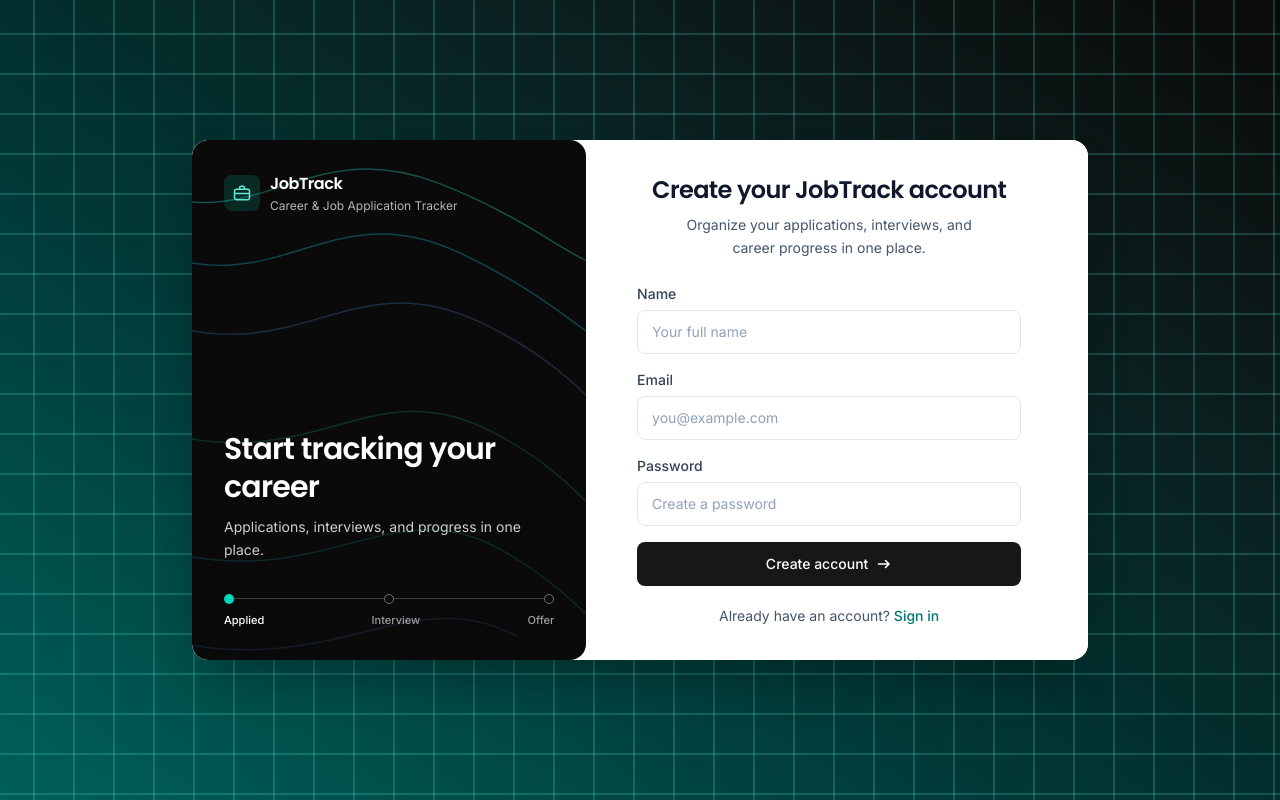
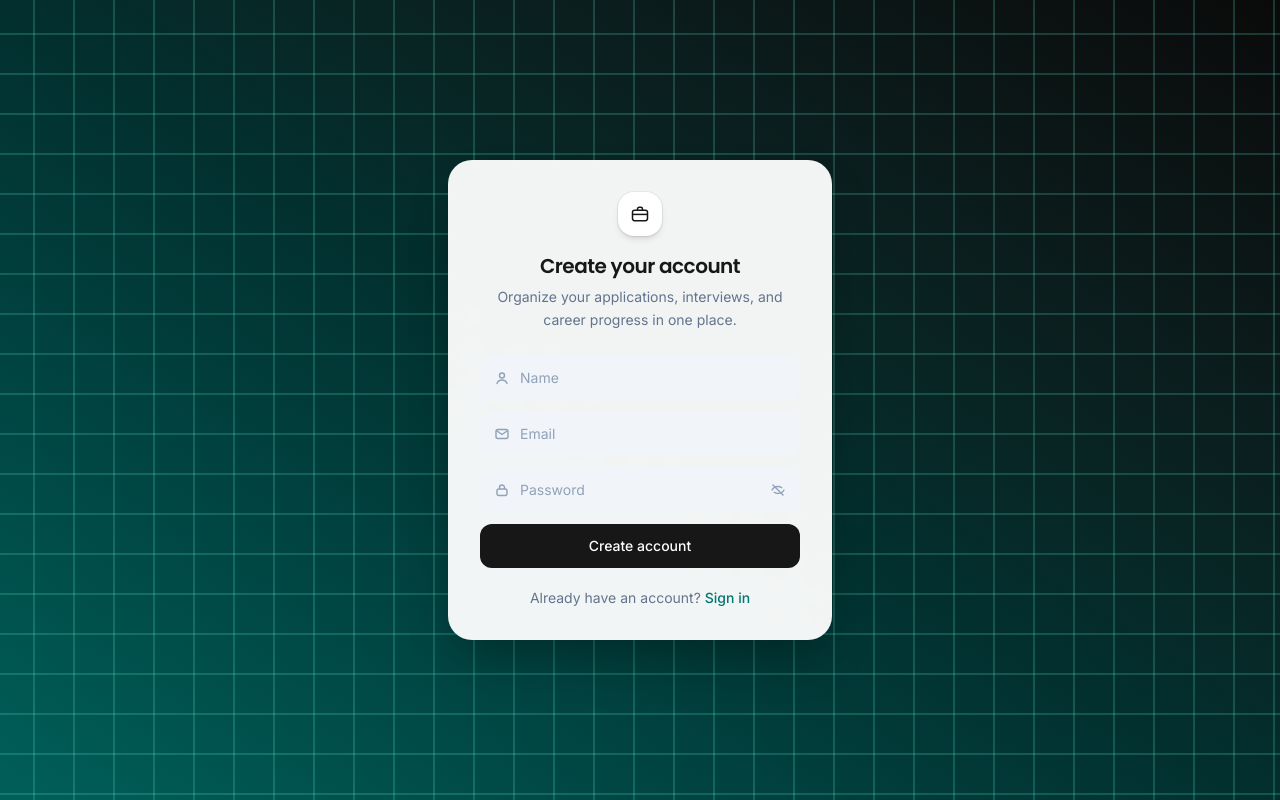
Before and after one commit to FaletehanAlF/auth-jwt-app, a Next.js app in the folder frontend/: page /register in a window 1280 px wide. Built offline with nearby package versions, Linux system fonts and the light colour scheme.

Commit message:
update feature

```diff
--- a/frontend/src/app/register/page.tsx
+++ b/frontend/src/app/register/page.tsx
@@ -3,7 +3,7 @@
 import { FormEvent, useEffect, useState } from "react";
 import { useRouter } from "next/navigation";
 import Link from "next/link";
-import ShapeGrid from "../../components/ShapeGrid";
+import AuthCard, { AuthField } from "../../components/AuthCard";
 import Toast, { ToastData, ToastKind } from "../../components/Toast";
 
 export default function RegisterPage() {
@@ -12,6 +12,7 @@ export default function RegisterPage() {
   const [name, setName] = useState("");
   const [email, setEmail] = useState("");
   const [password, setPassword] = useState("");
+  const [showPassword, setShowPassword] = useState(false);
   const [toast, setToast] = useState<ToastData | null>(null);
 
   const notify = (kind: ToastKind, message: string) => {
@@ -19,9 +20,7 @@ export default function RegisterPage() {
   };
 
   useEffect(() => {
-    if (!toast) {
-      return;
-    }
+    if (!toast) return;
     const timer = setTimeout(() => setToast(null), 3500);
     return () => clearTimeout(timer);
   }, [toast]);
@@ -29,8 +28,7 @@ export default function RegisterPage() {
   const handleRegister = async (e: FormEvent) => {
     e.preventDefault();
 
-    // Validasi frontend dasar: field kosong, jangan fetch.
-    // Notifikasi hanya lewat toast agar layout input tidak bergeser.
+    // Validasi kosong: notifikasi hanya lewat toast.
     if (!name.trim()) {
       notify("error", "Nama wajib diisi");
       return;
@@ -47,14 +45,8 @@ export default function RegisterPage() {
     try {
       const response = await fetch("http://localhost:5000/api/register", {
         method: "POST",
-        headers: {
-          "Content-Type": "application/json",
-        },
-        body: JSON.stringify({
-          name,
-          email,
-          password,
-        }),
+        headers: { "Content-Type": "application/json" },
+        body: JSON.stringify({ name, email, password }),
       });
 
       const data = await response.json();
@@ -65,8 +57,6 @@ export default function RegisterPage() {
         return;
       }
 
-      // Validasi gagal: jangan redirect, jangan simpan token.
-      // Baca response error Zod dari backend, tampilkan via toast saja.
       const firstFieldError =
         (Array.isArray(data.errors?.name) && data.errors.name[0]) ||
         (Array.isArray(data.errors?.email) && data.errors.email[0]) ||
@@ -75,9 +65,7 @@ export default function RegisterPage() {
 
       notify(
         "error",
-        firstFieldError ??
-          data.message ??
-          "Registrasi gagal. Periksa kembali data Anda.",
+        firstFieldError ?? data.message ?? "Registrasi gagal. Periksa kembali data Anda.",
       );
     } catch (error) {
       console.error("Gagal menghubungi server:", error);
@@ -85,267 +73,96 @@ export default function RegisterPage() {
     }
   };
 
-  const inputClass =
-    "h-11 w-full rounded-lg border border-slate-200 bg-white px-3.5 text-sm text-slate-900 outline-none transition-colors duration-150 placeholder:text-slate-400 focus:border-teal-600 focus:ring-2 focus:ring-teal-600";
+  return (
+    <AuthCard
+      title="Create your account"
+      subtitle="Organize your applications, interviews, and career progress in one place."
+      footer={
+        <>
+          Already have an account?{" "}
+          <Link
+            href="/login"
+            className="rounded font-medium text-teal-700 hover:underline focus-visible:outline-none focus-visible:ring-2 focus-visible:ring-teal-600"
+          >
+            Sign in
+          </Link>
+        </>
+      }
+    >
+      <form onSubmit={handleRegister} noValidate className="space-y-3">
+        <AuthField
+          id="name"
+          type="text"
+          value={name}
+          onChange={setName}
+          placeholder="Name"
+          autoComplete="name"
+          icon={
+            <svg viewBox="0 0 16 16" fill="none" aria-hidden="true" className="h-4 w-4">
+              <circle cx="8" cy="5.5" r="2.5" stroke="currentColor" strokeWidth="1.4" />
+              <path d="M3 13.5c.8-2.3 2.7-3.5 5-3.5s4.2 1.2 5 3.5" stroke="currentColor" strokeWidth="1.4" strokeLinecap="round" />
+            </svg>
+          }
+        />
 
-  return (
-    <main className="relative flex h-dvh items-center justify-center overflow-hidden overscroll-none bg-linear-to-tr from-teal-800 via-teal-950 to-neutral-950 p-4 text-slate-900 sm:p-6 lg:p-8">
-      <div aria-hidden="true" className="absolute inset-0">
-        <ShapeGrid
-          direction="diagonal"
-          speed={0.5}
-          squareSize={40}
-          borderColor="rgba(94, 234, 212, 0.22)"
-          hoverFillColor="rgba(45, 212, 191, 0.35)"
-          shape="square"
-          hoverTrailAmount={5}
+        <AuthField
+          id="email"
+          type="email"
+          value={email}
+          onChange={setEmail}
+          placeholder="Email"
+          autoComplete="email"
+          icon={
+            <svg viewBox="0 0 16 16" fill="none" aria-hidden="true" className="h-4 w-4">
+              <rect x="2" y="3.5" width="12" height="9" rx="2" stroke="currentColor" strokeWidth="1.4" />
+              <path d="m3 5 5 3.5L13 5" stroke="currentColor" strokeWidth="1.4" strokeLinecap="round" strokeLinejoin="round" />
+            </svg>
+          }
         />
-      </div>
-      <div className="relative flex max-h-full w-full max-w-4xl flex-col overflow-x-hidden overflow-y-auto rounded-2xl bg-white shadow-2xl shadow-black/30 lg:min-h-[min(520px,100%)] lg:flex-row">
-        <aside className="relative z-10 hidden min-w-0 flex-col overflow-hidden rounded-2xl bg-neutral-950 p-8 text-white lg:-mr-6 lg:flex lg:w-[44%]">
-          <svg
-            viewBox="0 0 400 600"
-            preserveAspectRatio="xMidYMid slice"
-            aria-hidden="true"
-            className="pointer-events-none absolute inset-0 h-full w-full"
-          >
-            <path
-              d="M-40 90 C 70 130, 120 30, 250 80 S 420 200, 440 140"
-              fill="none"
-              stroke="#2dd4bf"
-              strokeOpacity="0.35"
-              strokeWidth="1.5"
-            />
-            <path
-              d="M-40 150 C 90 200, 140 90, 270 150 S 430 280, 440 220"
-              fill="none"
-              stroke="#22d3ee"
-              strokeOpacity="0.28"
-              strokeWidth="1.5"
-            />
-            <path
-              d="M-40 220 C 110 270, 160 160, 290 220 S 430 360, 440 300"
-              fill="none"
-              stroke="#60a5fa"
-              strokeOpacity="0.22"
-              strokeWidth="1.5"
-            />
-            <path
-              d="M-40 330 C 120 380, 180 270, 300 330 S 430 470, 440 410"
-              fill="none"
-              stroke="#2dd4bf"
-              strokeOpacity="0.18"
-              strokeWidth="1.5"
-            />
-            <path
-              d="M-40 450 C 130 500, 200 390, 310 450 S 430 580, 440 520"
-              fill="none"
-              stroke="#22d3ee"
-              strokeOpacity="0.14"
-              strokeWidth="1.5"
-            />
-            <path
-              d="M-40 540 C 140 590, 220 480, 330 540"
-              fill="none"
-              stroke="#60a5fa"
-              strokeOpacity="0.12"
-              strokeWidth="1.5"
-            />
-          </svg>
 
-          <div className="relative flex items-center gap-2.5">
-            <span className="flex h-9 w-9 items-center justify-center rounded-lg bg-teal-400/15">
-              <svg
-                viewBox="0 0 24 24"
-                fill="none"
-                aria-hidden="true"
-                className="h-5 w-5"
-              >
-                <rect
-                  x="3"
-                  y="7.5"
-                  width="18"
-                  height="12.5"
-                  rx="2.5"
-                  stroke="#5eead4"
-                  strokeWidth="1.8"
-                />
-                <path
-                  d="M9 7.5V6a2 2 0 0 1 2-2h2a2 2 0 0 1 2 2v1.5"
-                  stroke="#5eead4"
-                  strokeWidth="1.8"
-                />
-                <path
-                  d="M3 12.5h18"
-                  stroke="#5eead4"
-                  strokeWidth="1.8"
-                />
-              </svg>
-            </span>
-            <span className="leading-tight">
-              <span className="block font-display text-base font-semibold tracking-tight">
-                JobTrack
-              </span>
-              <span className="mt-0.5 block text-xs text-white/70">
-                Career &amp; Job Application Tracker
-              </span>
-            </span>
-          </div>
+        <AuthField
+          id="password"
+          type={showPassword ? "text" : "password"}
+          value={password}
+          onChange={setPassword}
+          placeholder="Password"
+          autoComplete="new-password"
+          icon={
+            <svg viewBox="0 0 16 16" fill="none" aria-hidden="true" className="h-4 w-4">
+              <rect x="3" y="7" width="10" height="6.5" rx="2" stroke="currentColor" strokeWidth="1.4" />
+              <path d="M5.5 7V5.5a2.5 2.5 0 0 1 5 0V7" stroke="currentColor" strokeWidth="1.4" />
+            </svg>
+          }
+          right={
+            <button
+              type="button"
+              onClick={() => setShowPassword((v) => !v)}
+              aria-label={showPassword ? "Sembunyikan password" : "Tampilkan password"}
+              className="shrink-0 rounded text-slate-400 hover:text-slate-600 focus-visible:outline-none focus-visible:ring-2 focus-visible:ring-teal-600"
+            >
+              {showPassword ? (
+                <svg viewBox="0 0 16 16" fill="none" aria-hidden="true" className="h-4 w-4">
+                  <path d="M2 8s2-3.5 6-3.5S14 8 14 8s-2 3.5-6 3.5S2 8 2 8Z" stroke="currentColor" strokeWidth="1.4" />
+                  <circle cx="8" cy="8" r="1.6" stroke="currentColor" strokeWidth="1.4" />
+                </svg>
+              ) : (
+                <svg viewBox="0 0 16 16" fill="none" aria-hidden="true" className="h-4 w-4">
+                  <path d="M2 8s2-3.5 6-3.5c1.5 0 2.8.5 3.8 1.2M14 8s-2 3.5-6 3.5c-1.5 0-2.8-.5-3.8-1.2" stroke="currentColor" strokeWidth="1.4" strokeLinecap="round" />
+                  <path d="m3 3 10 10" stroke="currentColor" strokeWidth="1.4" strokeLinecap="round" />
+                </svg>
+              )}
+            </button>
+          }
+        />
 
-          <div className="relative mt-auto pt-10">
-            <p className="font-display text-2xl font-semibold leading-tight tracking-tight xl:text-3xl">
-              Start tracking your career
-            </p>
-            <p className="mt-2.5 text-sm leading-relaxed text-white/80">
-              Applications, interviews, and progress in one place.
-            </p>
-          </div>
-
-          <div aria-hidden="true" className="relative mt-8">
-            <div className="flex items-center">
-              <span className="h-2.5 w-2.5 shrink-0 rounded-full bg-teal-400" />
-              <span className="h-px flex-1 bg-white/20" />
-              <span className="h-2.5 w-2.5 shrink-0 rounded-full border border-white/40" />
-              <span className="h-px flex-1 bg-white/20" />
-              <span className="h-2.5 w-2.5 shrink-0 rounded-full border border-white/40" />
-            </div>
-            <div className="mt-2 flex justify-between text-[11px] font-medium">
-              <span className="text-white">Applied</span>
-              <span className="text-white/60">Interview</span>
-              <span className="text-white/60">Offer</span>
-            </div>
-          </div>
-        </aside>
-
-        <div className="flex min-w-0 flex-1 flex-col justify-center rounded-2xl bg-white px-6 py-6 sm:px-8 lg:py-8 lg:pl-12 lg:pr-10">
-          <div className="mx-auto w-full max-w-sm">
-            <div className="mb-5 flex items-center justify-center gap-2 lg:mb-6 lg:hidden">
-              <span className="flex h-8 w-8 items-center justify-center rounded-lg bg-neutral-900">
-                <svg
-                  viewBox="0 0 24 24"
-                  fill="none"
-                  aria-hidden="true"
-                  className="h-4 w-4"
-                >
-                  <rect
-                    x="3"
-                    y="7.5"
-                    width="18"
-                    height="12.5"
-                    rx="2.5"
-                    stroke="#ffffff"
-                    strokeWidth="2"
-                  />
-                  <path
-                    d="M9 7.5V6a2 2 0 0 1 2-2h2a2 2 0 0 1 2 2v1.5"
-                    stroke="#ffffff"
-                    strokeWidth="2"
-                  />
-                  <path d="M3 12.5h18" stroke="#ffffff" strokeWidth="2" />
-                </svg>
-              </span>
-              <span className="font-display text-base font-semibold tracking-tight">
-                JobTrack
-              </span>
-            </div>
-
-            <h1 className="text-center font-display text-xl font-semibold tracking-tight sm:text-2xl">
-              Create your JobTrack account
-            </h1>
-            <p className="mx-auto mt-2 max-w-xs text-center text-sm leading-relaxed text-slate-600">
-              Organize your applications, interviews, and career progress in one place.
-            </p>
-
-            <form onSubmit={handleRegister} noValidate className="mt-5 space-y-4 lg:mt-6">
-              <div>
-                <label
-                  htmlFor="name"
-                  className="mb-1.5 block text-sm font-medium text-slate-700"
-                >
-                  Name
-                </label>
-                <input
-                  id="name"
-                  type="text"
-                  value={name}
-                  onChange={(e) => setName(e.target.value)}
-                  className={inputClass}
-                  placeholder="Your full name"
-                  autoComplete="name"
-                />
-              </div>
-
-              <div>
-                <label
-                  htmlFor="email"
-                  className="mb-1.5 block text-sm font-medium text-slate-700"
-                >
-                  Email
-                </label>
-                <input
-                  id="email"
-                  type="email"
-                  value={email}
-                  onChange={(e) => setEmail(e.target.value)}
-                  className={inputClass}
-                  placeholder="you@example.com"
-                  autoComplete="email"
-                />
-              </div>
-
-              <div>
-                <label
-                  htmlFor="password"
-                  className="mb-1.5 block text-sm font-medium text-slate-700"
-                >
-                  Password
-                </label>
-                <input
-                  id="password"
-                  type="password"
-                  value={password}
-                  onChange={(e) => setPassword(e.target.value)}
-                  className={inputClass}
-                  placeholder="Create a password"
-                  autoComplete="new-password"
-                />
-              </div>
-
-              <button
-                type="submit"
-                className="inline-flex h-11 w-full items-center justify-center gap-2 rounded-lg bg-neutral-900 px-4 text-sm font-medium text-white transition-colors duration-150 hover:bg-neutral-800 focus-visible:outline-none focus-visible:ring-2 focus-visible:ring-neutral-900 focus-visible:ring-offset-2 active:bg-neutral-950 disabled:cursor-not-allowed disabled:opacity-60"
-              >
-                <span>Create account</span>
-                <svg
-                  viewBox="0 0 16 16"
-                  fill="none"
-                  aria-hidden="true"
-                  className="h-4 w-4"
-                >
-                  <path
-                    d="M2.5 8h10.5M9.5 4.5 13 8l-3.5 3.5"
-                    stroke="currentColor"
-                    strokeWidth="1.6"
-                    strokeLinecap="round"
-                    strokeLinejoin="round"
-                  />
-                </svg>
-              </button>
-            </form>
-
-            <p className="mt-4 text-center text-sm text-slate-600 lg:mt-5">
-              Already have an account?{" "}
-              <Link
-                href="/login"
-                className="rounded font-medium text-teal-700 hover:underline focus-visible:outline-none focus-visible:ring-2 focus-visible:ring-teal-600"
-              >
-                Sign in
-              </Link>
-            </p>
-          </div>
-        </div>
-      </div>
+        <button
+          type="submit"
+          className="h-11 w-full rounded-xl bg-neutral-900 text-sm font-medium text-white transition-colors duration-150 hover:bg-neutral-800 focus-visible:outline-none focus-visible:ring-2 focus-visible:ring-neutral-900 focus-visible:ring-offset-2 active:bg-neutral-950"
+        >
+          Create account
+        </button>
+      </form>
       <Toast toast={toast} />
-    </main>
+    </AuthCard>
   );
 }
```
